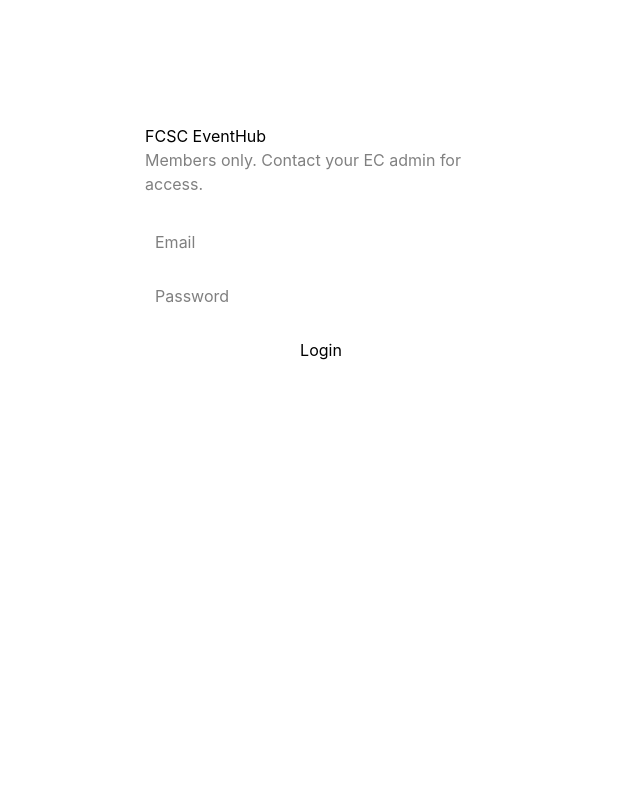
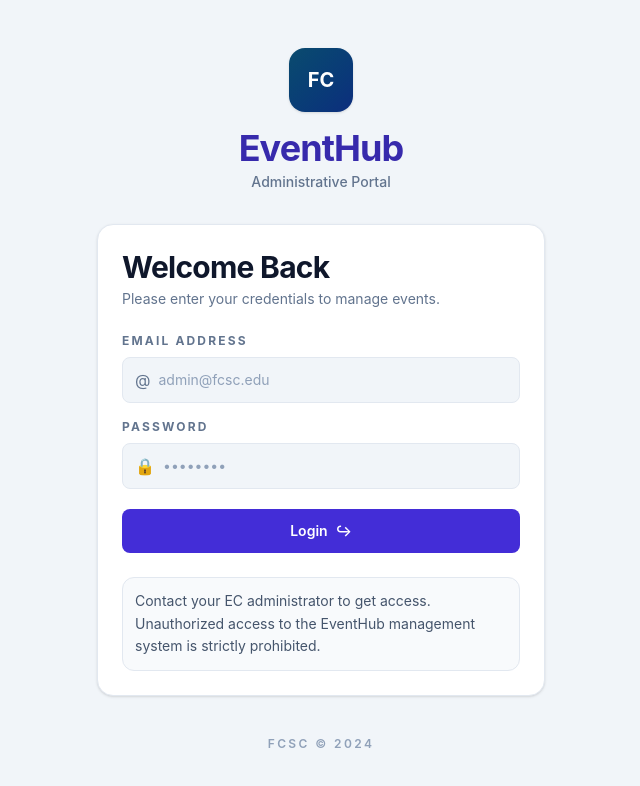
Before and after one commit to Luchitha7/FCSC-Command-Center, a React (Vite) app in the folder frontend/: page / in a window 1280 px wide. Shown: the top 786 px of the page, without its empty margins (319-959 px from the left). Built offline with nearby package versions, Linux system fonts and the light colour scheme; no server answers.

Commit message:
feat: redesign Login page with improved UI and accessibility features

```diff
--- a/frontend/src/pages/Login.jsx
+++ b/frontend/src/pages/Login.jsx
@@ -1,4 +1,3 @@
-// src/pages/Login.jsx
 import { useState } from 'react'
 import { supabase } from '../lib/supabase'
 import { useNavigate } from 'react-router-dom'
@@ -29,36 +28,76 @@ export default function Login() {
   }
 
   return (
-    <div style={{ maxWidth: 400, margin: '100px auto', padding: 24 }}>
-      <h2>FCSC EventHub</h2>
-      <p style={{ color: 'gray', marginBottom: 24 }}>
-        Members only. Contact your EC admin for access.
-      </p>
+    <main className="grid min-h-screen place-items-center bg-slate-100 p-6">
+      <section className="w-full max-w-md">
+        <div className="mb-8 text-center">
+          <div className="mx-auto mb-4 grid h-16 w-16 place-items-center rounded-2xl bg-gradient-to-br from-[#0B4B6E] to-[#0D2D7D] text-xl font-bold text-white shadow-sm">
+            FC
+          </div>
+          <h1 className="text-4xl font-bold tracking-tight text-indigo-800">EventHub</h1>
+          <p className="mt-1 text-sm font-medium text-slate-500">Administrative Portal</p>
+        </div>
 
+        <div className="rounded-2xl border border-slate-200 bg-white p-6 shadow-sm">
+          <h2 className="text-3xl font-bold tracking-tight text-slate-900">Welcome Back</h2>
+          <p className="mt-1 text-sm text-slate-500">Please enter your credentials to manage events.</p>
+
+          <div className="mt-6 space-y-4">
+            <label className="block">
+              <span className="mb-2 block text-xs font-bold uppercase tracking-[0.18em] text-slate-500">
+                Email Address
+              </span>
+              <div className="flex items-center gap-2 rounded-lg border border-slate-200 bg-slate-100 px-3 py-2.5">
+                <span className="text-slate-500">@</span>
                 <input
                   type="email"
-        placeholder="Email"
+                  placeholder="admin@fcsc.edu"
                   value={email}
-        onChange={e => setEmail(e.target.value)}
-        style={{ width: '100%', marginBottom: 10, padding: 10 }}
+                  onChange={(e) => setEmail(e.target.value)}
+                  className="w-full bg-transparent text-sm text-slate-700 outline-none placeholder:text-slate-400"
                 />
+              </div>
+            </label>
+
+            <label className="block">
+              <span className="mb-2 block text-xs font-bold uppercase tracking-[0.18em] text-slate-500">Password</span>
+              <div className="flex items-center gap-2 rounded-lg border border-slate-200 bg-slate-100 px-3 py-2.5">
+                <span className="text-slate-500">🔒</span>
                 <input
                   type="password"
-        placeholder="Password"
+                  placeholder="••••••••"
                   value={password}
-        onChange={e => setPassword(e.target.value)}
-        style={{ width: '100%', marginBottom: 10, padding: 10 }}
+                  onChange={(e) => setPassword(e.target.value)}
+                  className="w-full bg-transparent text-sm text-slate-700 outline-none placeholder:text-slate-400"
                 />
+              </div>
+            </label>
+          </div>
 
-      {error && <p style={{ color: 'red', marginBottom: 10 }}>{error}</p>}
+          {error && (
+            <p className="mt-4 rounded-lg border border-rose-200 bg-rose-50 px-3 py-2 text-sm text-rose-700">{error}</p>
+          )}
 
           <button
+            type="button"
             onClick={handleLogin}
             disabled={loading}
-        style={{ width: '100%', padding: 10 }}
+            className="mt-5 flex w-full items-center justify-center gap-2 rounded-lg bg-indigo-700 px-4 py-3 text-sm font-semibold text-white transition hover:bg-indigo-800 disabled:cursor-not-allowed disabled:opacity-70"
           >
             {loading ? 'Logging in...' : 'Login'}
+            <span aria-hidden="true">↪</span>
           </button>
+
+          <div className="mt-6 rounded-xl border border-slate-200 bg-slate-50 p-3 text-sm text-slate-600">
+            <p className="leading-relaxed">
+              Contact your EC administrator to get access. Unauthorized access to the EventHub management system is
+              strictly prohibited.
+            </p>
           </div>
+        </div>
+
+        <p className="mt-10 text-center text-xs font-semibold uppercase tracking-[0.2em] text-slate-400">FCSC © 2024</p>
+      </section>
+    </main>
   )
 }
```
Lines whose indentation alone changed are shown as unchanged.
